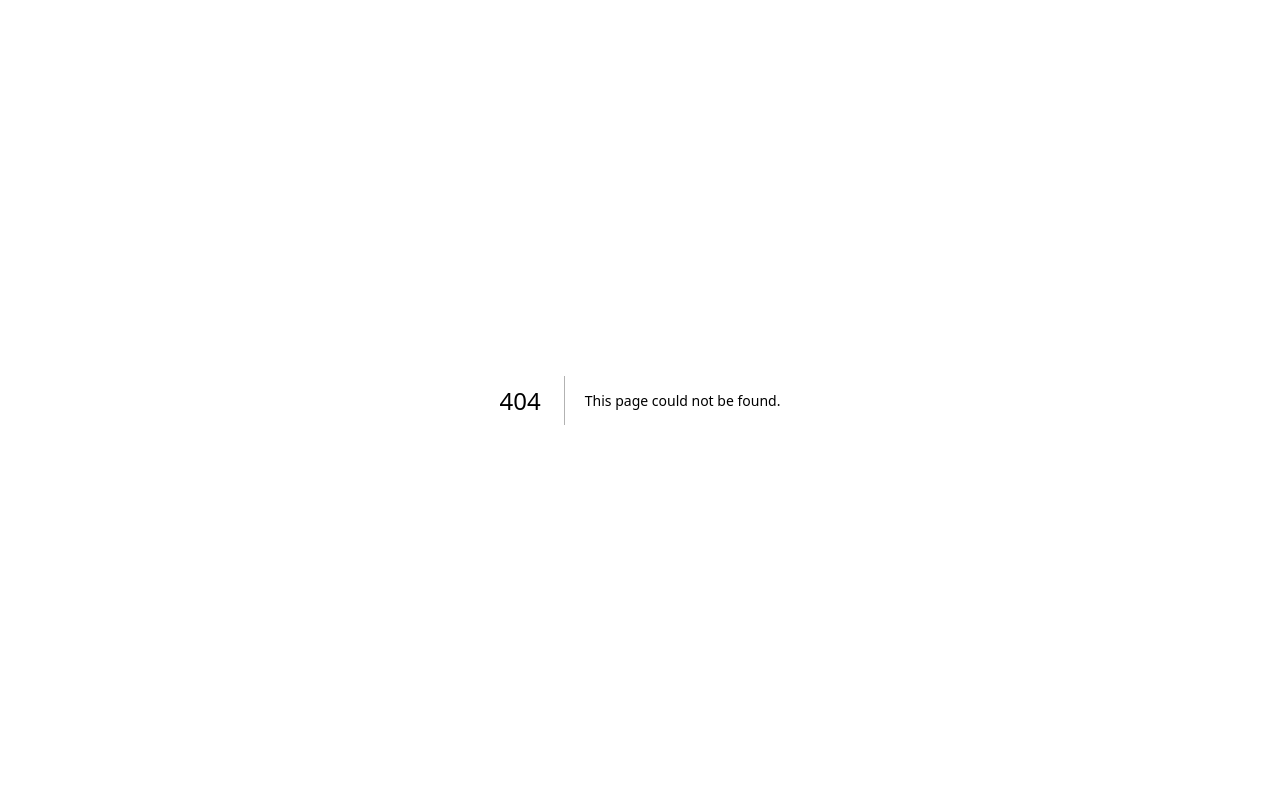
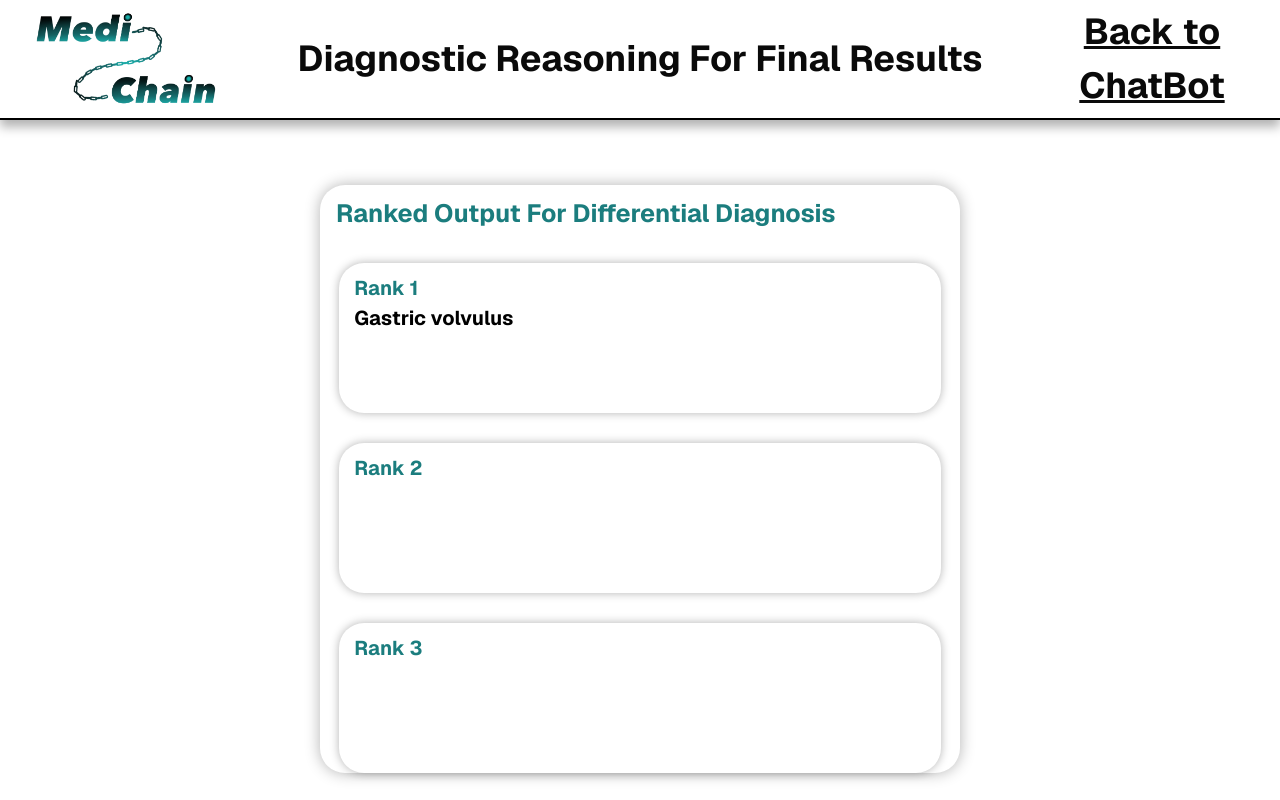
Before and after one commit to rr0nn/medichain, a Next.js app: page /finalresult in a window 1280 px wide. Before the commit this address had no page. Built offline with nearby package versions, Linux system fonts and the light colour scheme.

Commit message:
fix(resultUI): changed reasoning UI to be differential diagnosis UI stub and updated colour palette

```diff
--- /dev/null
+++ b/app/finalresult/page.tsx
@@ -0,0 +1,113 @@
+import Image from "next/image";
+import styled from "styled-components";
+import Link from 'next/link'
+
+const ResultPage = styled.div`
+  width: 100%;
+  min-height: 100vh;
+  text-align: center;
+  background-color: #ffffff;
+
+  display: flex;
+  flex-direction: column;
+  align-items: center;
+`;
+
+const Header = styled.div`
+  width: 100%;
+  height: 120px;
+  text-align: center;
+  background-color: #ffffff;
+  border-bottom: 2px solid #000000;
+  box-shadow: 0px 7px 10px rgba(0, 0, 0, 0.3);
+  font-size: 36px;
+  font-weight: bold;
+
+  display: flex;
+  flex-direction: row;
+  align-items: center;
+  justify-content: center;
+`;
+
+
+const DifferentialDiagnosis = styled.div`
+  width: 50%;
+  background-color: #ffffff;
+  border-radius: 25px;
+  margin-top: 65px;
+  font-weight: bold;
+  box-shadow: 0px 0px 15px rgba(0, 0, 0, 0.3);
+
+  display: flex;
+  flex-direction: column;
+  align-items: center;
+`;
+
+const LinkHome = styled(Link)`
+  text-decoration: underline;
+  position: absolute;
+  margin-left: 80%
+
+`
+const BoxTitle = styled.div`
+  color: #1B7D7E;
+  font-size: 25px;
+  text-align: left;
+  margin-top: 10px;
+  margin-left: 5%;
+  width: 100%;
+`
+
+const ResultDisplay = styled.div`
+  padding-left: 15px;
+  padding-top: 10px;
+  font-size: 20px;
+  margin-top: 30px;
+  width: 94%;
+  height: 150px;
+  text-align: left;
+  box-shadow: 0px 0px 10px rgba(0, 0, 0, 0.3);
+  border-radius: 25px;
+  color: #1B7D7E;
+`
+
+const DiseaseName = styled.div`
+  color: #000000
+`
+
+export default function Home() {
+
+
+  return (
+    <ResultPage>
+      <Header>
+        <Image
+          src="/medichain.png"
+          alt="Medichain logo"
+          width={200}
+          height={200}
+          style={{ position: "absolute", marginRight: "80%" }}
+        />
+        Diagnostic Reasoning For Final Results
+        <LinkHome href="/">Back to ChatBot</LinkHome>
+      </Header>
+      <DifferentialDiagnosis>
+        <BoxTitle>
+          Ranked Output For Differential Diagnosis
+        </BoxTitle>
+        <ResultDisplay>
+          Rank 1
+          <DiseaseName>
+            Gastric volvulus
+          </DiseaseName>
+        </ResultDisplay>
+        <ResultDisplay>
+          Rank 2
+        </ResultDisplay>
+        <ResultDisplay>
+          Rank 3
+        </ResultDisplay>
+      </DifferentialDiagnosis>
+    </ResultPage>
+  );
+}
--- a/app/reasoning/page.tsx
+++ /dev/null
@@ -1,78 +0,0 @@
-import Image from "next/image";
-import styled from "styled-components";
-import Link from 'next/link'
-
-const ReasoningPage = styled.div`
-  width: 100%;
-  min-height: 100vh;
-  text-align: center;
-  background-color: #f2fff5;
-
-  display: flex;
-  flex-direction: column;
-  align-items: center;
-`;
-
-const Header = styled.div`
-  width: 100%;
-  height: 120px;
-  text-align: center;
-  background-color: #ffffff;
-  border-bottom: 3.5px solid #253d2c;
-  box-shadow: 0px 7px 10px rgba(0, 0, 0, 0.3);
-
-  display: flex;
-  flex-direction: row;
-  align-items: center;
-  justify-content: center;
-`;
-
-
-const ViewLogicButton = styled.button`
-  width: 50%;
-  height: 120px;
-  text-align: center;
-  background-color: #ffffff;
-  border: 3.5px solid #2e6f40;
-  border-radius: 25px;
-  margin-top: 65px;
-
-  display: flex;
-  flex-direction: column;
-  align-items: center;
-  justify-content: center;
-
-  &:hover {
-    background-color: #68ba7f;
-    transform: scale(1.05);
-    color: white;
-  }
-`;
-
-const LinkHome = styled(Link)`
-    text-decoration: underline;
-    position: absolute;
-    margin-left: 80%
-`
-
-export default function Home() {
-
-
-  return (
-    <ReasoningPage>
-      <Header>
-        <Image
-          src="/medichainLogo.png"
-          alt="Medichain logo"
-          width={200}
-          height={200}
-          style={{ position: "absolute", marginRight: "80%" }}
-        />
-        <LinkHome href="/">Back to ChatBot</LinkHome>
-      </Header>
-      <ViewLogicButton>View Interviewer Agent Logic</ViewLogicButton>
-      <ViewLogicButton>View Retrieved Knowledge Graph</ViewLogicButton>
-      <ViewLogicButton>View Diagnostic Agent Logic</ViewLogicButton>
-    </ReasoningPage>
-  );
-}
```
Also changed, not shown: public/medichain.png (added), public/medichainLogo.png (deleted).
